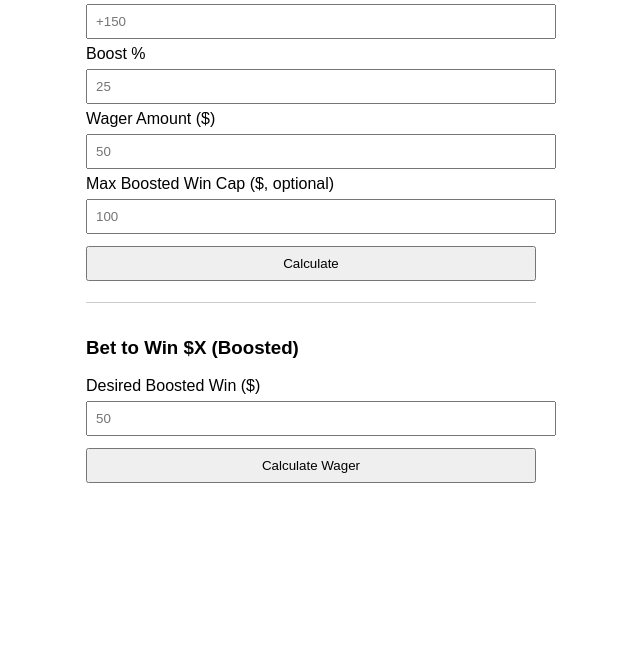
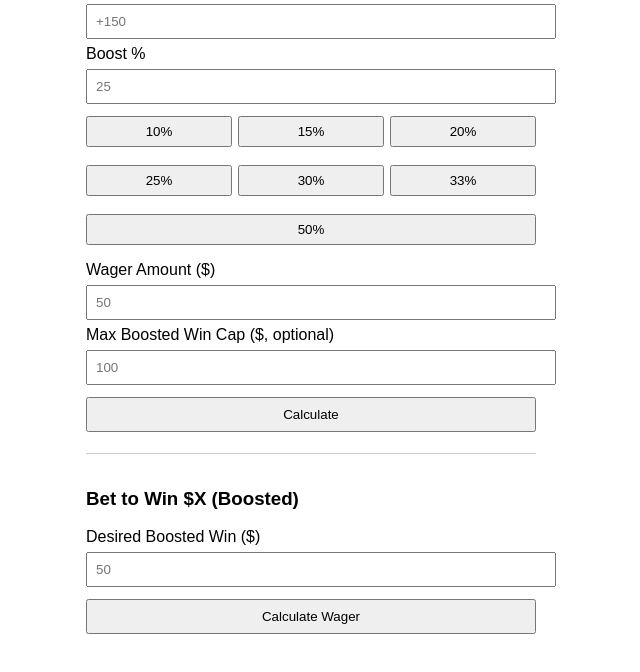
Before and after one commit to Almightygrog/bet-calculator, a plain HTML site: page index.html in a window 1280 px wide. Shown: the part 108-780 px from the top of the page, without its empty margins (329-969 px from the left). Drawn offline with Linux system fonts and the light colour scheme.

Commit message:
Update index.html

```diff
--- a/index.html
+++ b/index.html
@@ -23,6 +23,17 @@
       margin-top: 10px;
       line-height: 1.5;
     }
+    .boost-buttons {
+      display: flex;
+      flex-wrap: wrap;
+      gap: 6px;
+      margin-bottom: 10px;
+    }
+    .boost-buttons button {
+      flex: 1 1 30%;
+      padding: 6px;
+      cursor: pointer;
+    }
   </style>
 </head>
 <body>
@@ -34,6 +45,16 @@
 
 <label>Boost %</label>
 <input id="boost" type="number" placeholder="25">
+
+<div class="boost-buttons">
+  <button onclick="setBoost(10)">10%</button>
+  <button onclick="setBoost(15)">15%</button>
+  <button onclick="setBoost(20)">20%</button>
+  <button onclick="setBoost(25)">25%</button>
+  <button onclick="setBoost(30)">30%</button>
+  <button onclick="setBoost(33)">33%</button>
+  <button onclick="setBoost(50)">50%</button>
+</div>
 
 <label>Wager Amount ($)</label>
 <input id="wager" type="number" placeholder="50">
@@ -54,6 +75,10 @@
 </div>
 
 <script>
+function setBoost(value) {
+  document.getElementById("boost").value = value;
+}
+
 function americanToDecimal(odds) {
   return odds > 0
     ? 1 + odds / 100
```
